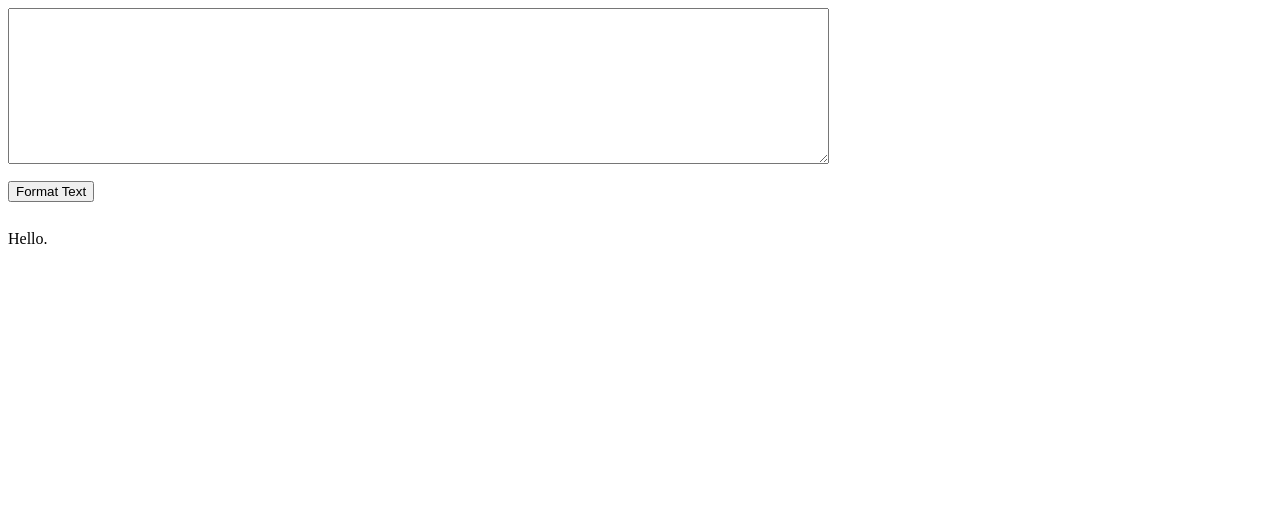
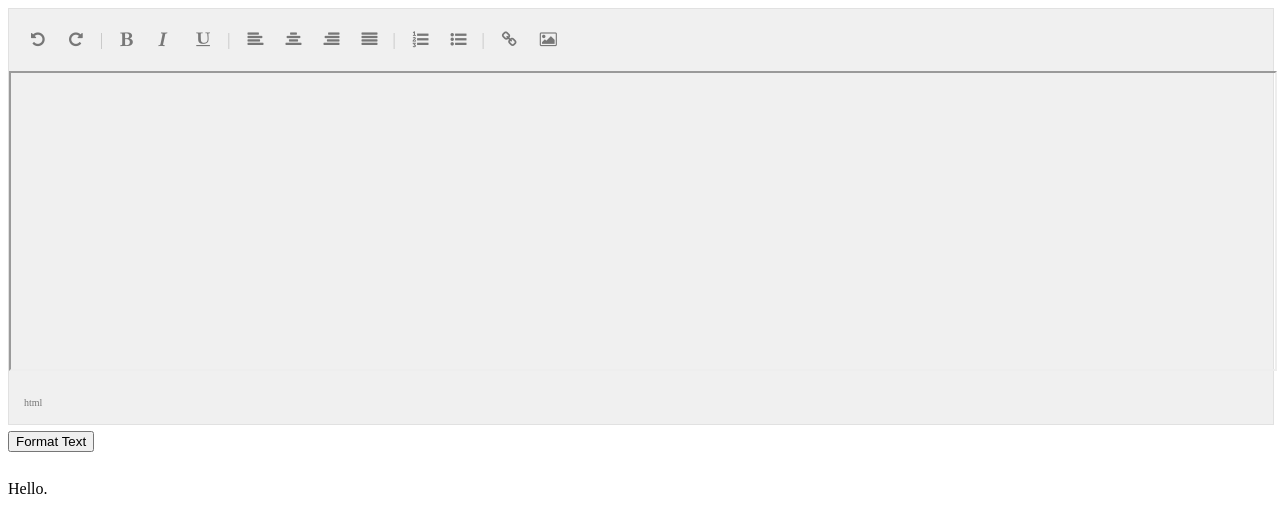
Before and after one commit to PriscilaC8/TeamKevin, a browser extension: page easymail.html in a window 1280 px wide. Drawn offline with nearby package versions, Linux system fonts and the light colour scheme.

Commit message:
client and easymail

```diff
--- a/easymail.html
+++ b/easymail.html
@@ -5,6 +5,7 @@
 	<link rel="stylesheet" type="text/css" href="wysiwygEditor/dist/css/jquery.wysiwygEditor.css">
 	<script src="jquery-2.1.4.min.js"></script>
 	<script src="easymailClient.js"></script>
+	<script src="wysiwygEditor/dist/js/jquery.wysiwygEditor.js"></script>
 </head>
 <body>
     <div><textarea rows="10" cols="100" id="raw_text"></textarea></div>
--- a/easymailClient.js
+++ b/easymailClient.js
@@ -45,4 +45,6 @@ $(document).ready(function() {
         var sentenceHTML = getSentenceHTML(sentenceList);
         $('#reformatted_text').html(sentenceHTML);
     });
+
+    $('textarea').wysiwygEditor();
 });
```
